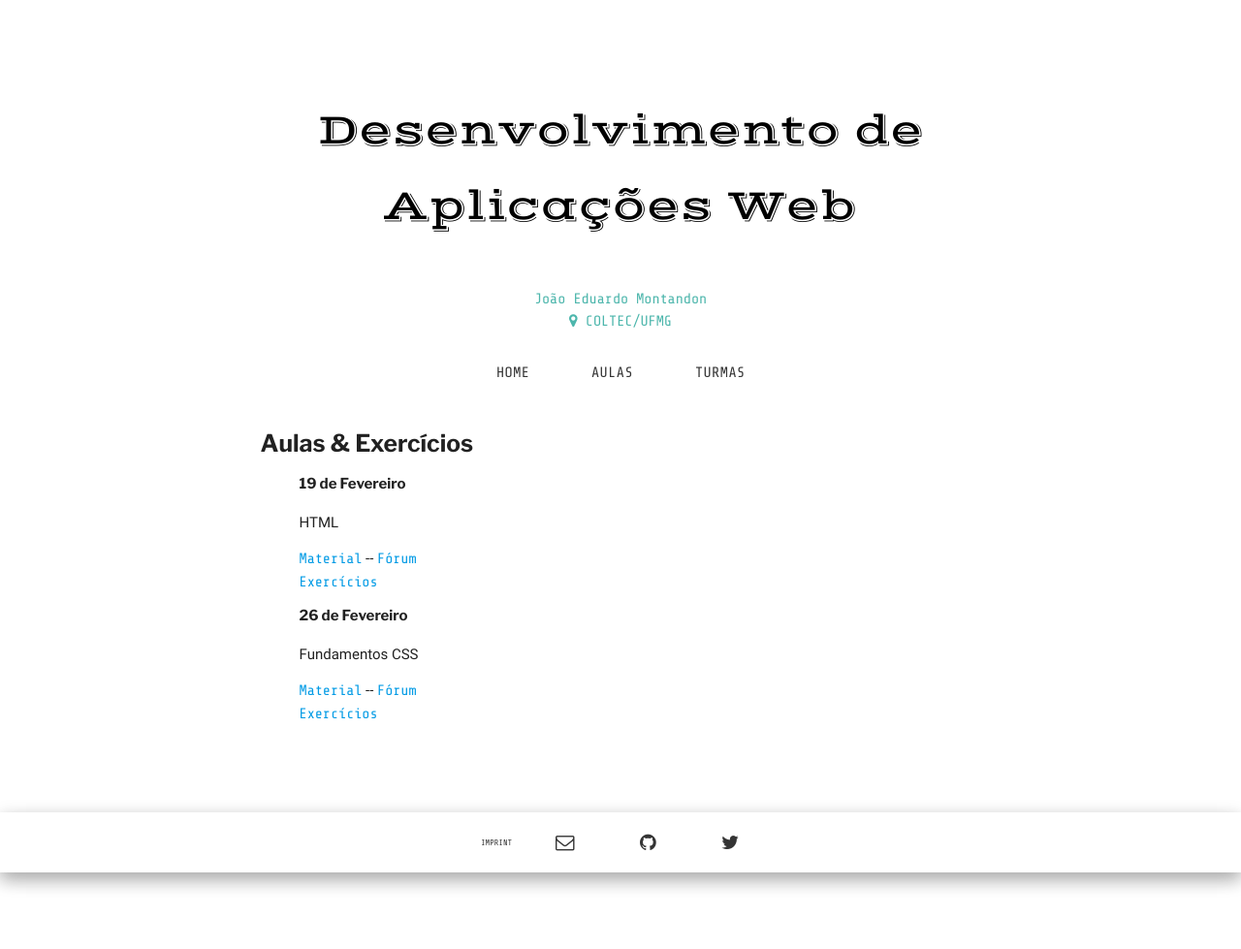
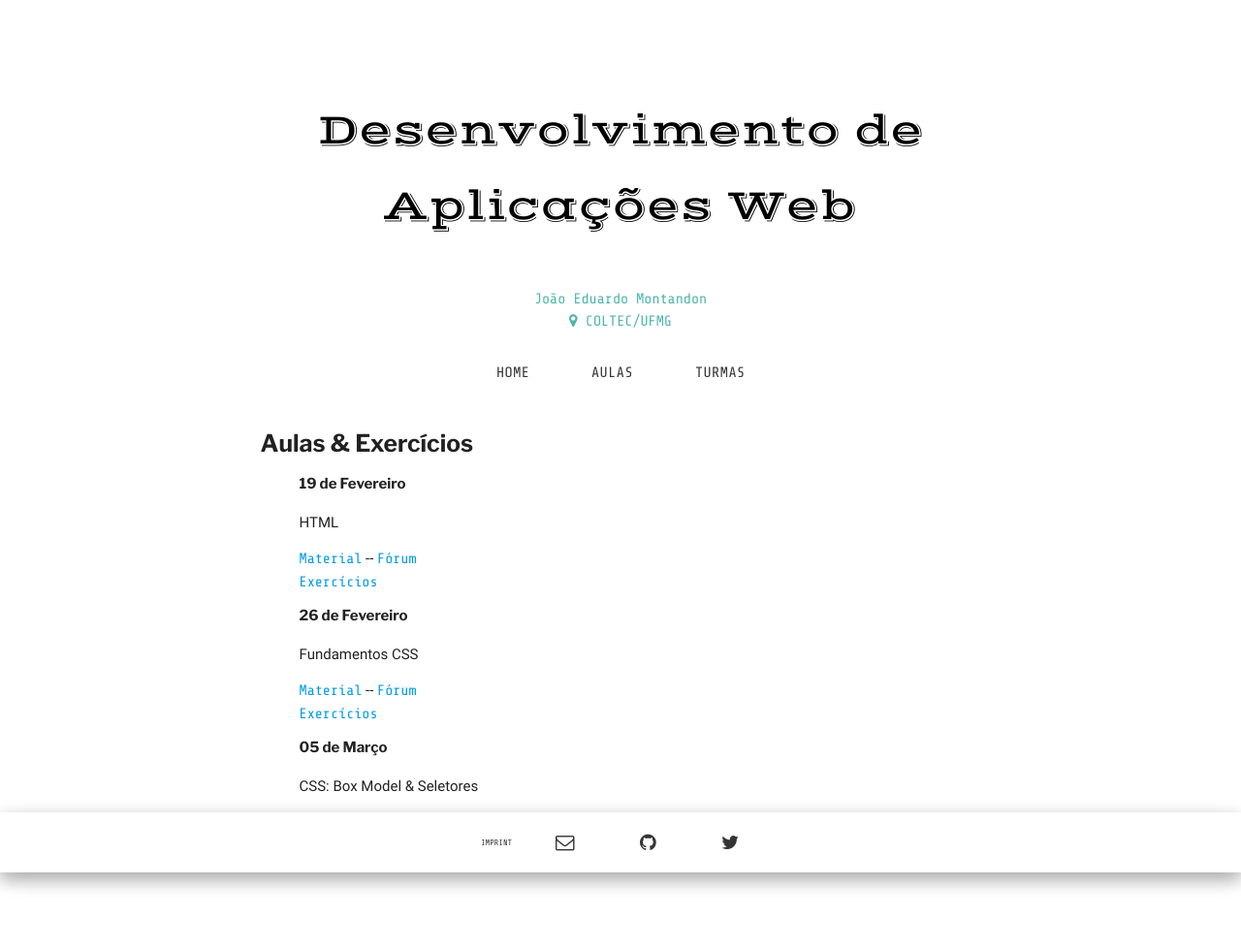
Before and after one commit to COLTEC-DAW/coltec-daw.github.io, a Jekyll site: the page built from classes.html, in a window 1280 px wide. Shown: the whole page at 97% size. Built offline with Jekyll 4.4.1, drawn with Linux system fonts in a browser that asks for light colours; some web fonts are replaced.

Commit message:
Added March 5th class

```diff
--- a/classes.html
+++ b/classes.html
@@ -21,4 +21,12 @@
             <li><a href="https://github.com/COLTEC-DAW/E02-CSS">Exercícios</a></li>
         </ul>
     </dd>
+    <dd>
+        <h6>05 de Março</h6>
+        <p>CSS: Box Model &amp; Seletores</p>
+        <ul>
+            <li><a href="https://coltec-daw.github.io/Aula-02-CSS/?full#15">Material</a> -- <a href="https://github.com/COLTEC-DAW/Aula-02-CSS/issues">Fórum</a></li>
+            <li><a href="https://github.com/COLTEC-DAW/E02-CSS">Exercícios</a></li>
+        </ul>
+    </dd>
 </dl>
```
Lines whose indentation alone changed are shown as unchanged.
